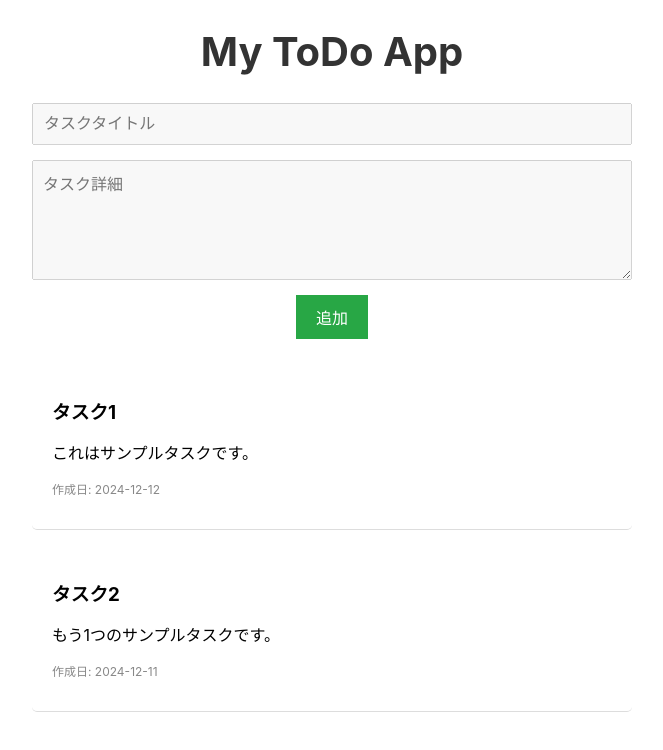
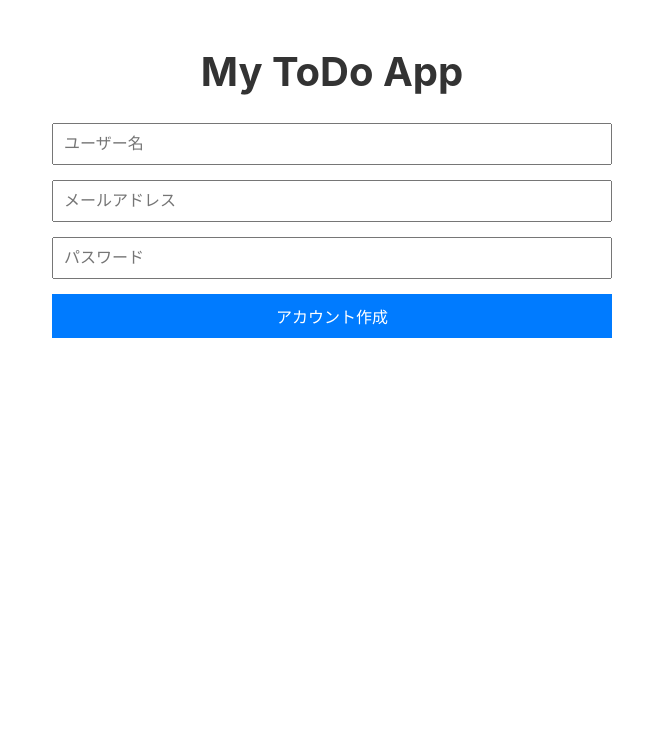
Before and after one commit to SOMA-t09/todo-frontend, a React (Create React App) app: page / in a window 1280 px wide. Shown: the top 750 px of the page, without its empty margins (308-971 px from the left). Built offline with nearby package versions, Linux system fonts and the light colour scheme.

Commit message:
アカウント作成画面の追加

```diff
--- a/src/App.js
+++ b/src/App.js
@@ -1,18 +1,22 @@
 import React from 'react';
 import Header from './components/Header';
-import ToDoForm from './components/ToDoForm';
-import ToDoList from './components/ToDoList';
+import SignUpForm from './components/SignUpForm';
 
 // アプリ全体のコンポーネント
 function App() {
+    const appStyle = {
+        maxWidth: '600px', // 幅を統一
+        margin: '0 auto', // 中央寄せ
+        padding: '20px', // 少し余白を追加
+        boxSizing: 'border-box', // パディングを含めた幅計算
+    };
+
     return (
-        <div>
+        <div style={appStyle}>
             {/* ヘッダー */}
             <Header />
-            {/* タスク入力フォーム */}
-            <ToDoForm />
-            {/* タスクリスト */}
-            <ToDoList />
+            {/* サインアップフォーム */}
+            <SignUpForm />
         </div>
     );
 }
--- /dev/null
+++ b/src/components/SignUpForm.js
@@ -0,0 +1,119 @@
+import React, { useState } from 'react';
+
+function SignUpForm() {
+    // ユーザーが入力するデータを管理する状態
+    const [formData, setFormData] = useState({
+        username: '', // ユーザー名
+        email: '', // メールアドレス
+        password: '', // パスワード
+    });
+
+    // 入力エラーを管理する状態
+    const [errors, setErrors] = useState({});
+
+    // 入力が変更されたときに実行される関数
+    const handleInputChange = (e) => {
+        const { name, value } = e.target; // フィールド名とその値を取得
+        setFormData({
+            ...formData, // 現在のフォームデータを保持
+            [name]: value, // フィールド名に対応する値を更新
+        });
+    };
+
+    // フォームが送信されたときに実行される関数
+    const handleSubmit = (e) => {
+        e.preventDefault(); // ページのリロードを防ぐ
+
+        // 入力チェックを行い、エラーを記録
+        const newErrors = {};
+        if (!formData.username) newErrors.username = 'ユーザー名を入力してください。';
+        if (!formData.email) newErrors.email = 'メールアドレスを入力してください。';
+        if (!formData.password) newErrors.password = 'パスワードを入力してください。';
+
+        setErrors(newErrors); // エラーを更新
+
+        // エラーがなければ成功メッセージを表示
+        if (Object.keys(newErrors).length === 0) {
+            alert('アカウント作成が完了しました！（仮）');
+        }
+    };
+
+    // 各種スタイルを定義
+    const formStyle = {
+        display: 'flex',
+        flexDirection: 'column', // 縦方向に並べる
+        gap: '15px', // 各要素の間隔
+        margin: '0 auto', // 横方向に中央揃え
+    };
+
+    const inputStyle = {
+        padding: '10px',
+        fontSize: '16px',
+        width: '100%',
+        boxSizing: 'border-box', // ボーダーとパディングを含めた幅計算
+    };
+
+    const errorStyle = {
+        color: 'red',
+        fontSize: '12px', // エラー表示用の小さいフォント
+    };
+
+    const buttonStyle = {
+        padding: '10px',
+        fontSize: '16px',
+        backgroundColor: '#007bff', // 青色の背景
+        color: '#fff', // 白色の文字
+        border: 'none',
+        cursor: 'pointer', // ホバー時にポインタ表示
+    };
+
+    return (
+        <form style={formStyle} onSubmit={handleSubmit}>
+            {/* ユーザー名入力フィールド */}
+            <div>
+                <input
+                    type="text"
+                    name="username"
+                    placeholder="ユーザー名"
+                    value={formData.username}
+                    onChange={handleInputChange} // 入力変更をハンドリング
+                    style={inputStyle}
+                />
+                {errors.username && <p style={errorStyle}>{errors.username}</p>}
+            </div>
+
+            {/* メールアドレス入力フィールド */}
+            <div>
+                <input
+                    type="email"
+                    name="email"
+                    placeholder="メールアドレス"
+                    value={formData.email}
+                    onChange={handleInputChange}
+                    style={inputStyle}
+                />
+                {errors.email && <p style={errorStyle}>{errors.email}</p>}
+            </div>
+
+            {/* パスワード入力フィールド */}
+            <div>
+                <input
+                    type="password"
+                    name="password"
+                    placeholder="パスワード"
+                    value={formData.password}
+                    onChange={handleInputChange}
+                    style={inputStyle}
+                />
+                {errors.password && <p style={errorStyle}>{errors.password}</p>}
+            </div>
+
+            {/* 送信ボタン */}
+            <button type="submit" style={buttonStyle}>
+                アカウント作成
+            </button>
+        </form>
+    );
+}
+
+export default SignUpForm;
```
